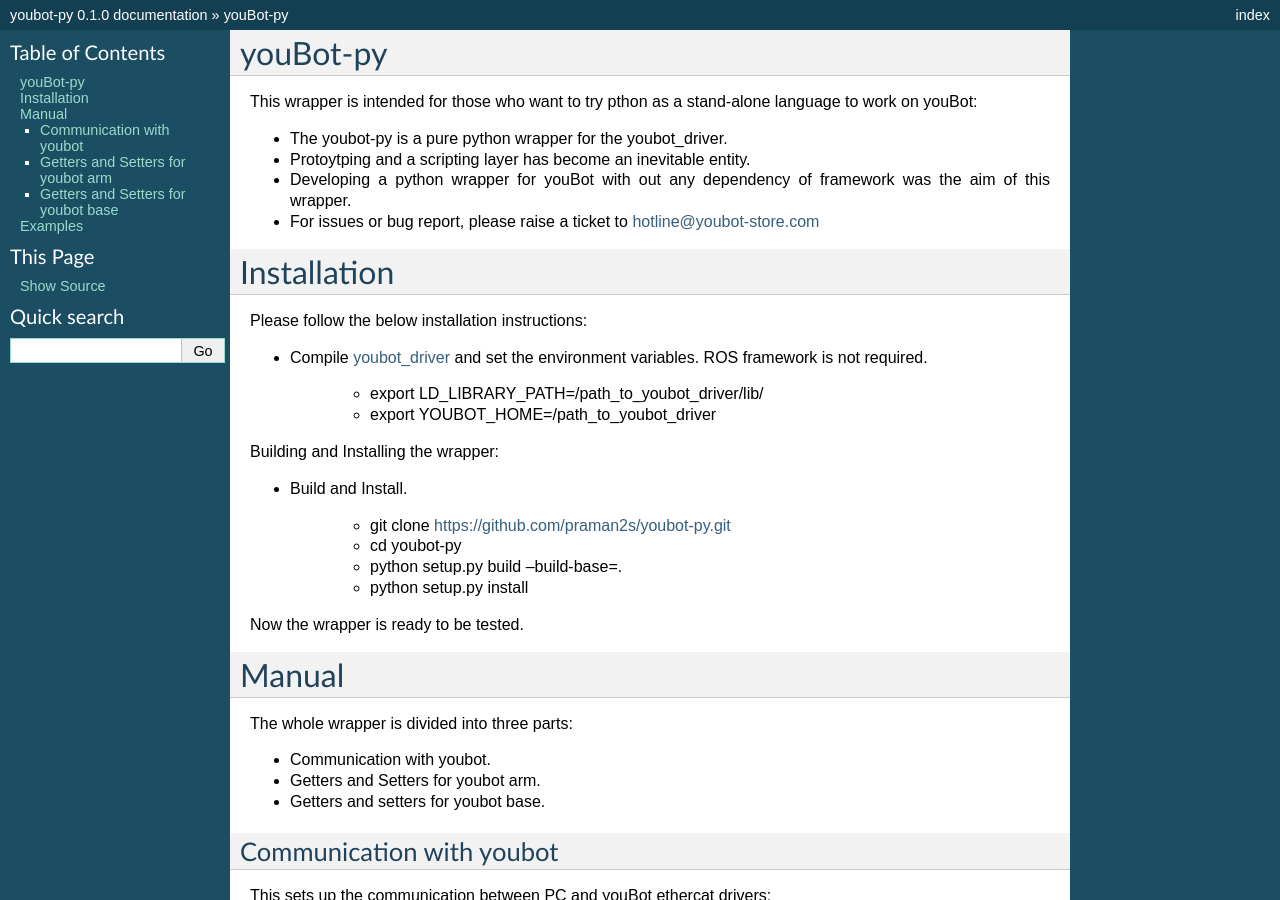
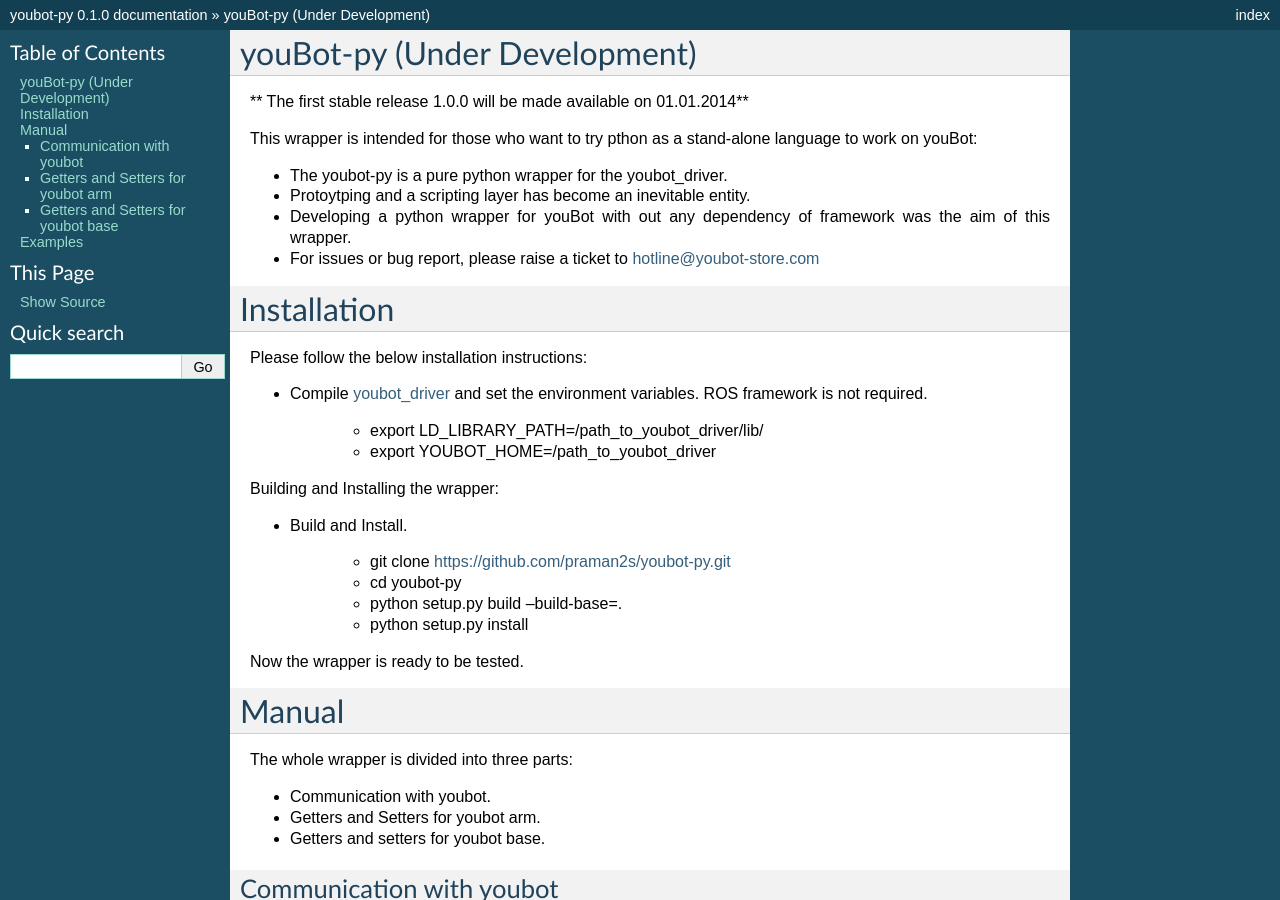
Before and after one commit to praman2s/youbot-py, a Sphinx documentation site: the page built from source/index.rst, in a window 1280 px wide and 900 px high. Built offline with Sphinx 7.4.7, drawn with Linux system fonts in a browser that asks for light colours; some of the changed text lies outside the part shown.

Commit message:
Added release dates

```diff
--- a/source/index.rst
+++ b/source/index.rst
@@ -3,8 +3,9 @@
    You can adapt this file completely to your liking, but it should at least
    contain the root `toctree` directive.
 
-youBot-py
+youBot-py (Under Development)
 =====================================
+** The first stable release 1.0.0 will be made available on 01.01.2014**
 
 This wrapper is intended for those who want to try pthon as a stand-alone language to work on youBot:
 
```
Also changed, not shown: 1 other file.
